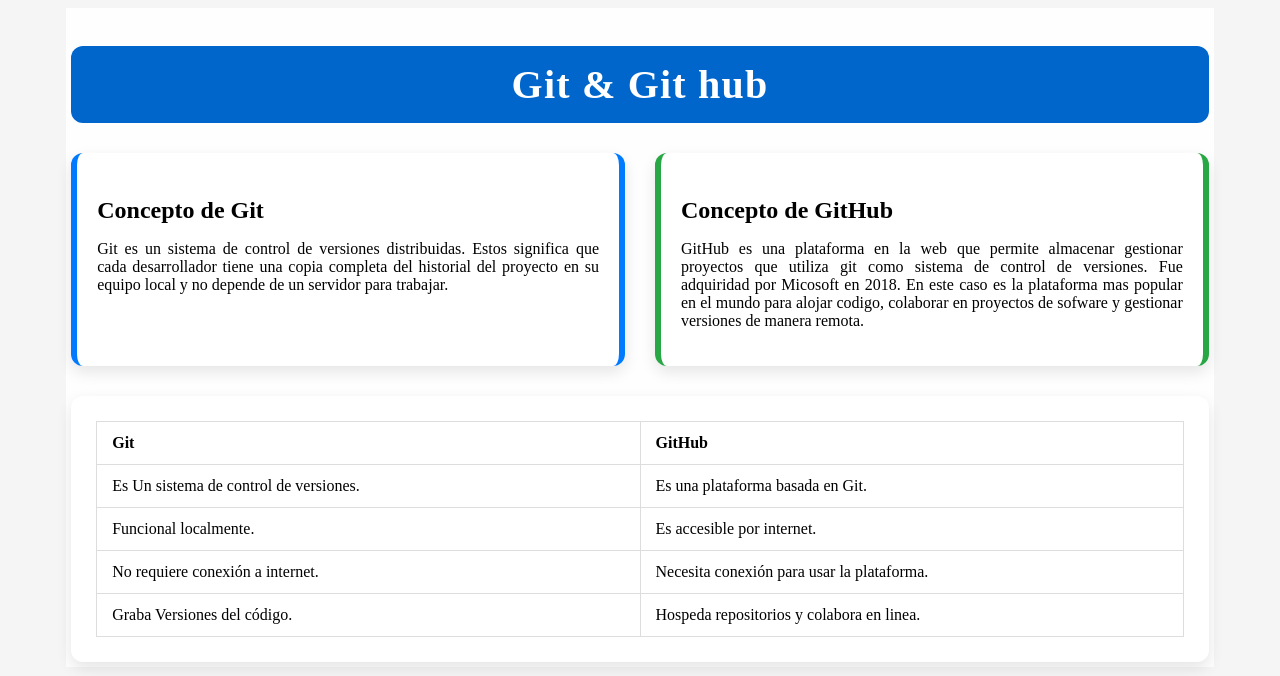
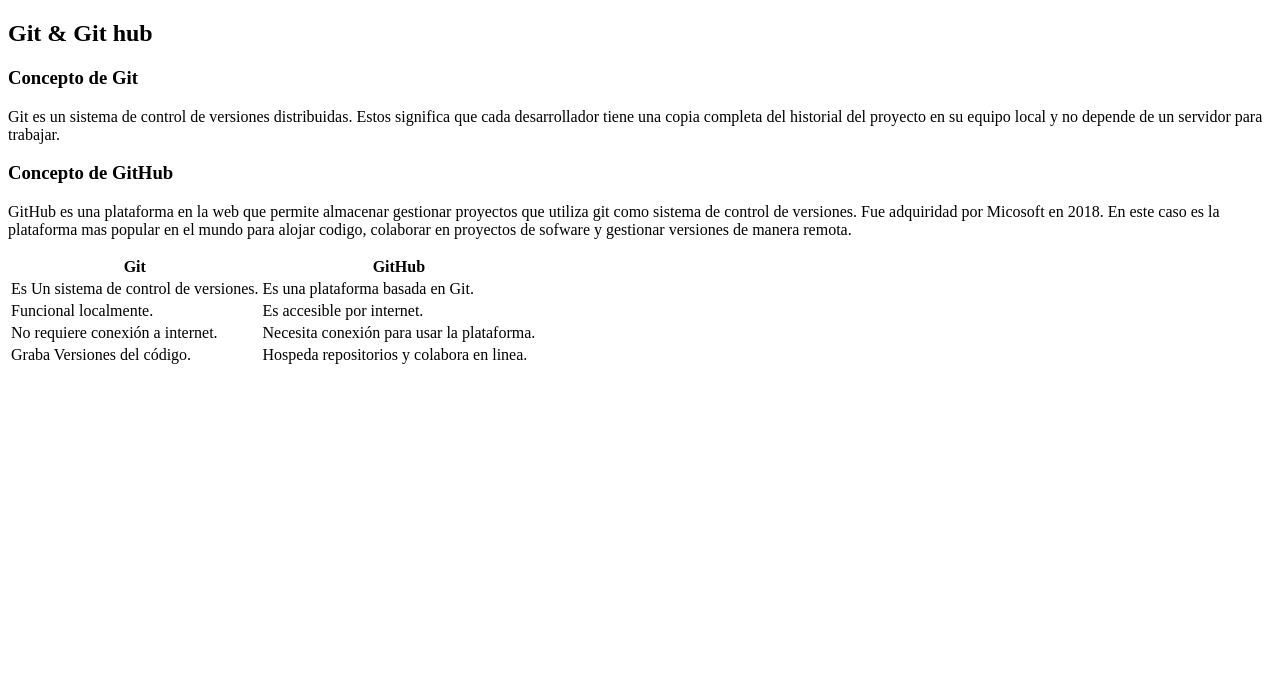
Before and after one commit to miguelhurtad0/ejercicio, a plain HTML site: page index.html in a window 1280 px wide. Drawn offline with Linux system fonts and the light colour scheme.

Commit message:
Revert "web con estilos"
This reverts commit 812b7a04535185fd719a7e50e4db16f6d0726ae3.

```diff
--- a/css/styles.css
+++ /dev/null
@@ -1,123 +0,0 @@
-body {
-    background-color: #f5f5f5;
-}
-
-.contenido {
-    background-color: #fffefe;
-    max-width: 90%;
-    margin: 0 auto;
-    padding: 5px;
-}
-
-h2 {
-    font-size: 40px;
-    background-color: #0066cc;
-    color: white;
-    padding: 15px 25px;
-    border-radius: 12px;
-    font-weight: 600;
-    letter-spacing: 1.2px;
-    margin-bottom: 30px;
-    text-align: center;
-}
-
-.contenido-tarjeta {
-  display: flex;
-  gap: 30px;
-  margin-bottom: 30px;
-  flex-wrap: wrap;
-}
-
-.tarjetas {
-  background-color: white;
-  padding: 20px;
-  border-radius: 12px;
-  box-shadow: 0 6px 15px rgba(0, 0, 0, 0.1);
-  flex: 1;
-  min-width: 300px;
-  text-align: justify;
-}
-
-.tarjetas:hover {
-  transform: translateY(-5px);
-}
-
-.tarjetas h3 {
-  font-weight: 600;
-  font-size: 24px;
-  margin-bottom: 15px;
-}
-
-.tarjeta-Git {
-  border-left: 6px solid #007bff;
-  border-right: 6px solid #007bff;
-}
-
-.tarjeta-GitHub {
-  border-left: 6px solid #28a745;
-  border-right: 6px solid #28a745;
-}
-
-.contenedor-tabla {
-  background-color: white;
-  padding: 25px;
-  border-radius: 12px;
-  box-shadow: 0 6px 15px rgba(0, 0, 0, 0.1);
-}
-
-.tabla-diferencias {
-  width: 100%;
-  border-collapse: collapse;
-  table-layout: fixed;
-}
-
-.tabla-diferencias th,
-.tabla-diferencias td {
-  border: 1px solid #ddd;
-  padding: 12px 15px;
-  text-align: left;
-}
-/*
-.seccion-beneficios {
-  background-color: #ffffff;
-  padding: 30px;
-  margin-bottom: 40px;
-  border-radius: 12px;
-  box-shadow: 0 6px 15px rgba(0, 0, 0, 0.1);
-}
-
-.seccion-beneficios h3 {
-  font-size: 30px;
-  color: #0066cc;
-  margin-bottom: 25px;
-  text-align: center;
-}
-
-.lista-beneficios {
-  display: grid;
-  grid-template-columns: repeat(auto-fit, minmax(260px, 1fr));
-  gap: 25px;
-}
-
-.beneficio {
-  padding: 20px;
-  border-radius: 10px;
-  box-shadow: 0 4px 12px rgba(0, 0, 0, 0.05);
-  transition: transform 0.3s ease;
-}
-
-.beneficio:hover {
-  transform: translateY(-5px);
-}
-
-.beneficio h4 {
-  font-size: 20px;
-  color: #333;
-  margin-bottom: 10px;
-}
-
-.beneficio p {
-  font-size: 16px;
-  color: #444;
-  text-align: justify;
-}
--- a/index.html
+++ b/index.html
@@ -3,14 +3,13 @@
 <head>
     <meta charset="UTF-8">
     <meta name="viewport" content="width=device-width, initial-scale=1.0">
-    <link rel="stylesheet" href="css/styles.css">
     <title>GitHub</title>
 </head>
 <body>
     <div class="contenido">
         <h2>Git & Git hub</h2>
         <div class="contenido-tarjeta">
-            <div class="tarjetas tarjeta-Git">
+            <div class="Tarjetas tarjeta-Git">
                 <h3>Concepto de Git</h3>
                 <p>
                     Git es un sistema de control de versiones distribuidas. Estos significa que cada desarrollador tiene una copia completa del historial del proyecto en su equipo local y no depende de un servidor para trabajar.
@@ -26,7 +25,7 @@
         </div>
 
         <div class="contenedor-tabla">
-            <table class="tabla-diferencias">
+            <table class="Tabla-diferencias">
                 <thread>
                     <tr>
                         <th>Git</th>
```
